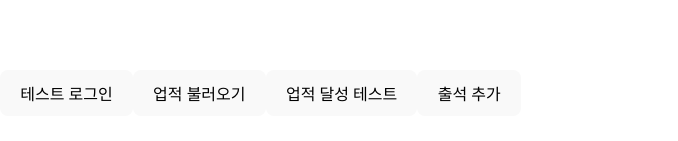
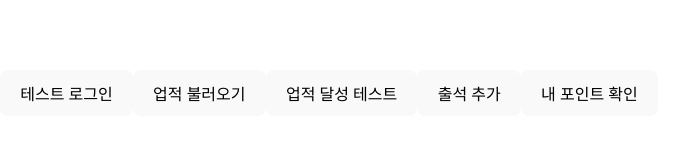
Before and after one commit to junwyoo/union-member-achievement, a React (Vite) app: page / in a window 1280 px wide. Shown: the part 307-448 px from the top of the page, without its empty margins (0-678 px from the left). Built offline with nearby package versions, Linux system fonts and the light colour scheme.

Commit message:
Add calculateMyPoint

```diff
--- a/src/App.tsx
+++ b/src/App.tsx
@@ -132,6 +132,27 @@ function App() {
     }
   }
 
+  const calculateMyPoints = async () => {
+    const user = auth.currentUser;
+    if (!user) {
+      return;
+    }
+
+    const q = query(
+      collection(db, "pointTransaction"),
+      where("userId", "==", user.uid)
+    );
+
+    const snap = await getDocs(q);
+
+    let total = 0;
+    snap.forEach(doc => {
+      total += doc.data().amount;
+    });
+
+    console.log("현재 포인트", total);
+  }
+
   return (
     <div>
       <button onClick={testLogin}>테스트 로그인</button>
@@ -140,6 +161,9 @@ function App() {
         업적 달성 테스트
       </button>
       <button onClick={addAttendance}>출석 추가</button>
+      <button onClick={calculateMyPoints}>
+        내 포인트 확인
+      </button>
     </div>
   );
 
```
